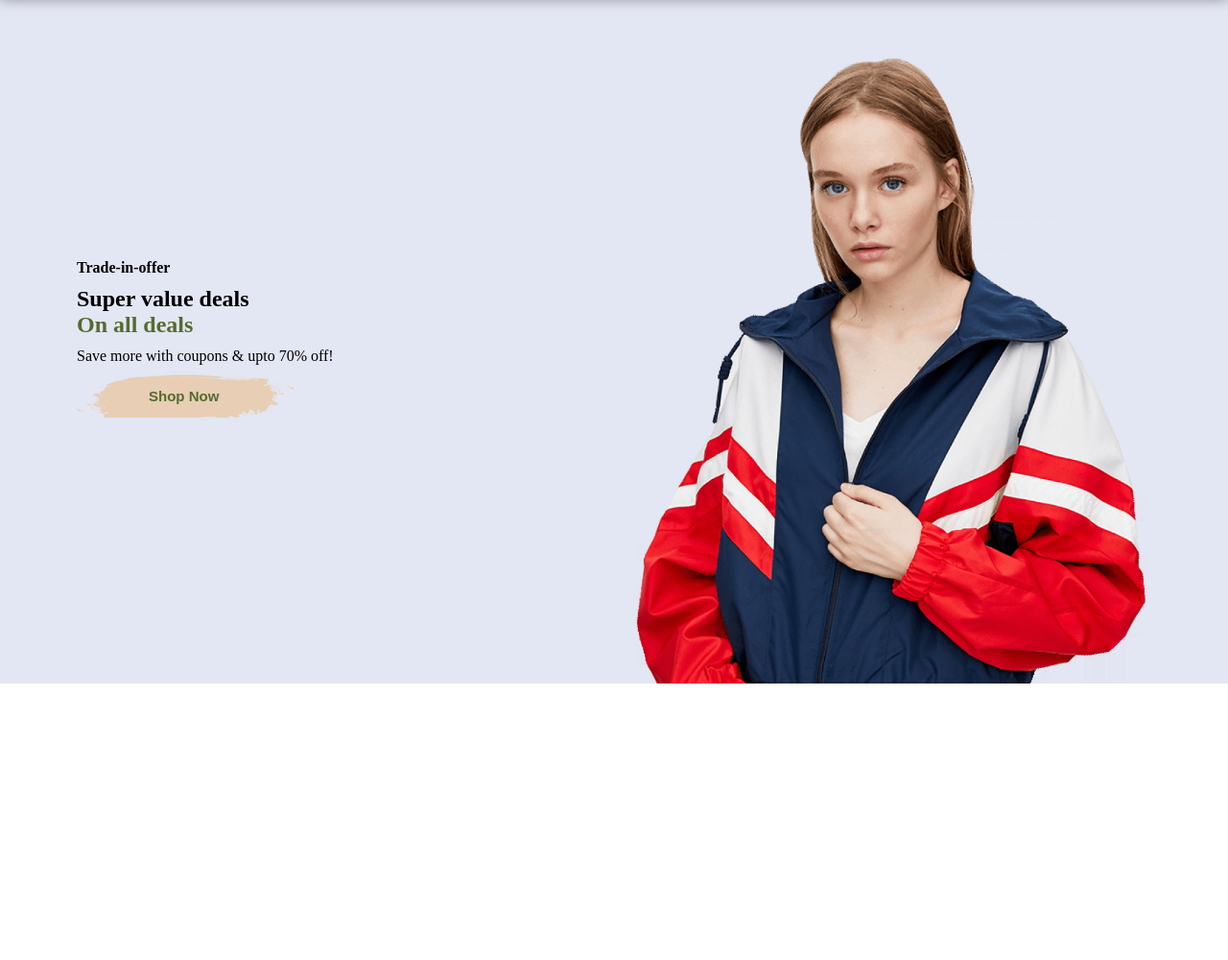
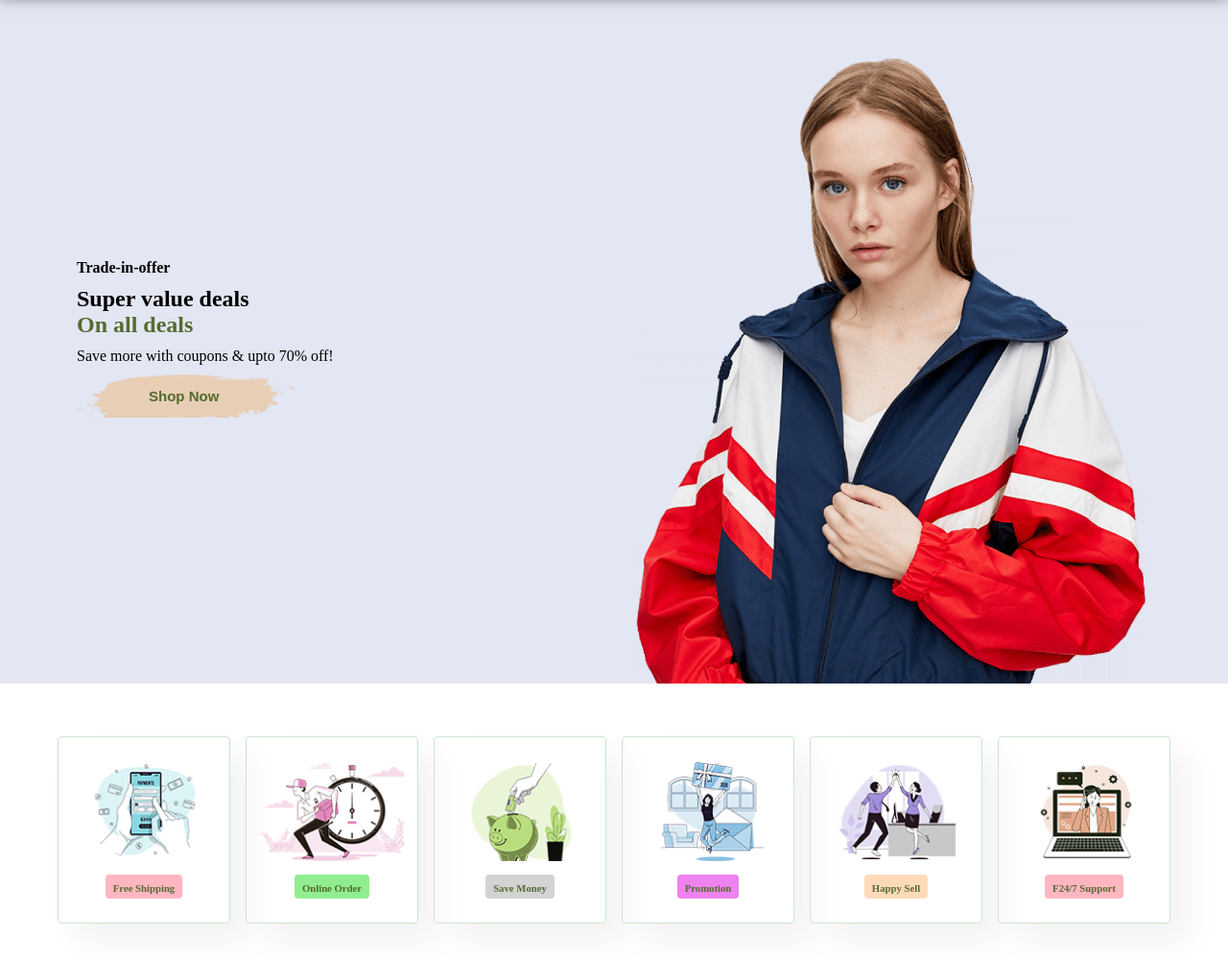
Before and after one commit to ayanzahid-dev/E-commerce, a plain HTML site: page index.html in a window 1280 px wide. Shown: the part 72-1072 px from the top of the page at 96% size. Before the commit the page ends 800 px from the top, so only its background shows below. Drawn offline with Linux system fonts and the light colour scheme.

Commit message:
feature section

```diff
--- a/index.html
+++ b/index.html
@@ -34,6 +34,33 @@
         <button>Shop Now</button>
     </section>
 
+    <section id="feature" class="section-p1">
+        <div class="fe-box">
+            <img src="img/f1.png" alt="">
+            <h6>Free Shipping</h6>
+        </div>
+        <div class="fe-box">
+            <img src="img/f2.png" alt="">
+            <h6>Online Order</h6>
+        </div>
+        <div class="fe-box">
+            <img src="img/f3.png" alt="">
+            <h6>Save Money</h6>
+        </div>
+        <div class="fe-box">
+            <img src="img/f4.png" alt="">
+            <h6>Promotion</h6>
+        </div>
+        <div class="fe-box">
+            <img src="img/f5.png" alt="">
+            <h6>Happy Sell</h6>
+        </div>
+        <div class="fe-box">
+            <img src="img/f6.png" alt="">
+            <h6>F24/7 Support</h6>
+        </div>
+    </section>
+
 
 
 
--- a/style.css
+++ b/style.css
@@ -1,9 +1,14 @@
-*{
+* {
     padding: 0px;
     margin: 0px;
     box-sizing: border-box;
 
 }
+
+.section-p1 {
+    padding: 40px 60px;
+}
+
 #header {
     display: flex;
     align-items: center;
@@ -19,33 +24,37 @@
 
 
 }
+
 #navbar {
     display: flex;
     align-items: center;
     justify-content: center;
 
 }
+
 #navbar li {
     list-style: none;
     padding: 0px 20px;
     position: relative;
 
 }
-#navbar li a{
+
+#navbar li a {
     text-decoration: none;
     color: black;
     font-weight: 500;
     transition: 0.3s ease;
 }
+
 #navbar li a:hover,
-#navbar li a.active{
+#navbar li a.active {
     color: darkolivegreen;
 
 }
 
 #navbar li a.active::after,
 #navbar li a:hover::after {
-    content:"" ;
+    content: "";
     width: 30%;
     height: 2px;
     background: darkolivegreen;
@@ -54,7 +63,7 @@
     left: 20px;
 }
 
-#hero{
+#hero {
     background-image: url(img/hero4.png);
     height: 90vh;
     width: 100%;
@@ -68,17 +77,21 @@
 
 
 }
-#hero h4{
+
+#hero h4 {
     padding-bottom: 10px;
 }
-#hero h1{
+
+#hero h1 {
     color: darkolivegreen;
     padding-bottom: 10px;
 }
-#hero p{
+
+#hero p {
     padding-bottom: 10px;
 }
-#hero button{
+
+#hero button {
     background-image: url(img/button.png);
     background-color: transparent;
     color: darkolivegreen;
@@ -89,3 +102,62 @@
     font-weight: 700;
     font-size: 15px;
 }
+
+#feature {
+    display: flex;
+    align-items: center;
+    justify-content: space-between;
+    flex-wrap: wrap;
+}
+
+#feature .fe-box {
+    text-align: center;
+    width: 180px;
+    padding: 25px 15px;
+    box-shadow: 20px 20px 34px rgba(0, 0, 0, 0.05);
+    border: solid 1px #cce7d0;
+    border-radius: 4px;
+    margin: 15px 0px;
+
+}
+
+#feature .fe-box:hover {
+    box-shadow: 10px 10px 60px rgba(70, 40, 100, 0.1);
+    transition: 0.3s ease;
+
+}
+
+#feature .fe-box h6 {
+    display: inline-block;
+    padding: 9px 8px 6px 8px;
+    line-height: 1;
+    border-radius: 4px;
+    color: darkolivegreen;
+    background-color: lightpink;
+
+}
+
+#feature .fe-box img {
+    width: 150px;
+    margin-bottom: 10px;
+}
+
+#feature .fe-box:nth-child(2) h6 {
+    background-color: lightgreen;
+}
+
+#feature .fe-box:nth-child(3) h6 {
+    background-color: lightgrey;
+}
+
+#feature .fe-box:nth-child(4) h6 {
+    background-color: violet;
+}
+
+#feature .fe-box:nth-child(5) h6 {
+    background-color: beige;
+}
+
+#feature .fe-box:nth-child(5) h6 {
+    background-color: peachpuff;
+}
```
Also changed, not shown: img/f1.png (added), img/f2.png (added), img/f3.png (added), img/f4.png (added), img/f5.png (added), img/f6.png (added).
